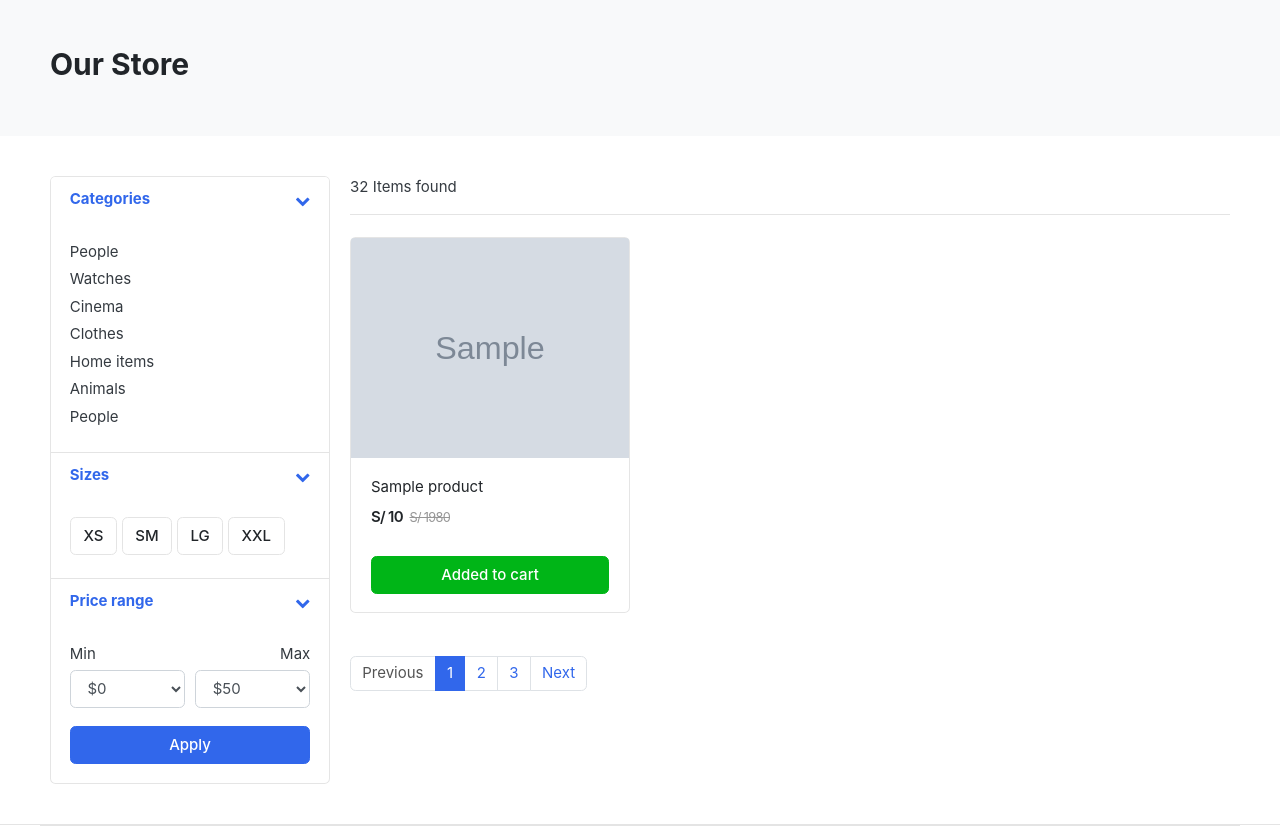
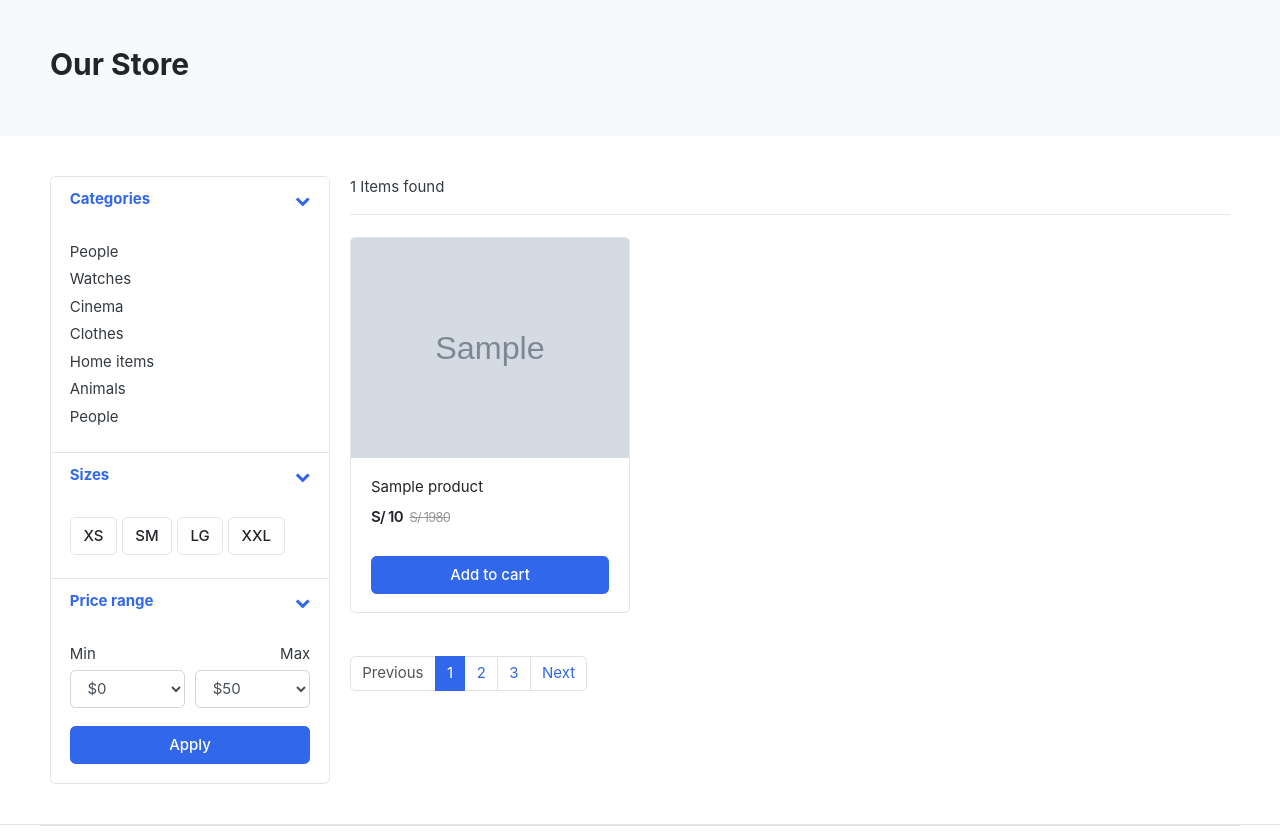
Before and after one commit to kaisherdev/django-ecommerce, a Django app: page /store/ in a window 1280 px wide. Shown: the part 118-952 px from the top of the page. Run offline with Django 5.2, Linux system fonts and the light colour scheme; tables that the repository leaves empty hold one stand-in row (values such as "Sample post"); grey boxes marked "Sample" are stand-in pictures; some libraries are stand-ins or nearby versions; some web fonts are replaced.

Commit message:
✨ feat(store page): add display products count on store page

```diff
--- a/store/views.py
+++ b/store/views.py
@@ -4,8 +4,10 @@ from .models import Product
 
 def store(request):
     products = Product.objects.all().filter(is_available=True)
+    product_count = products.count()
 
     contex = {
         'products': products,
+        'product_count':product_count,
     }
     return render(request,'store/store.html', contex)
--- a/templates/store/store.html
+++ b/templates/store/store.html
@@ -129,7 +129,7 @@
         <main class="col-md-9">
           <header class="border-bottom mb-4 pb-3">
             <div class="form-inline">
-              <span class="mr-md-auto">32 Items found</span>
+              <span class="mr-md-auto">{{ product_count }} Items found</span>
             </div>
           </header>
           <!-- sect-heading -->
@@ -149,7 +149,7 @@
                         <del class="price-old">S/ 1980</del>
                       </div> <!-- price-wrap.// -->
                     </div>
-                    <a href="#" class="btn btn-block btn-success">Added to cart</a>
+                    <a href="#" class="btn btn-block btn-primary">Add to cart</a>
                   </figcaption>
                 </figure>
               </div> <!-- col.// -->
```
